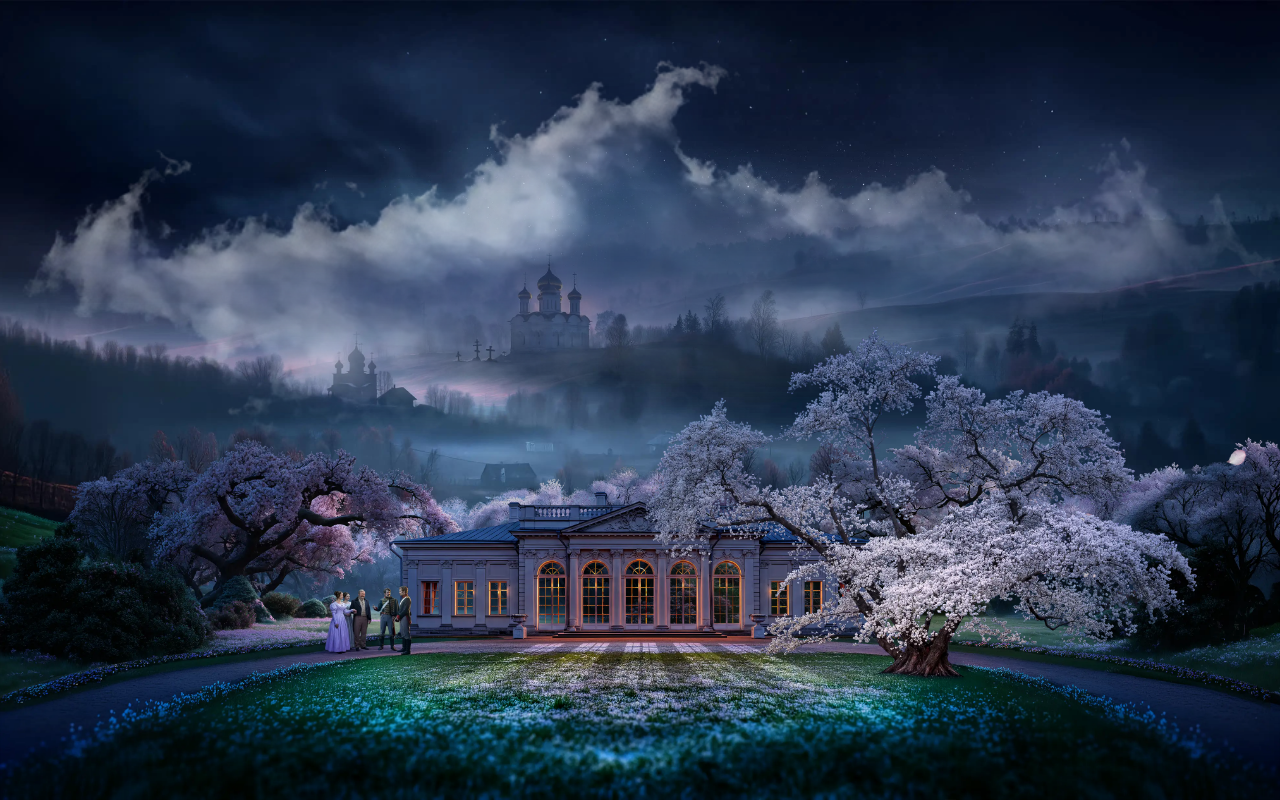
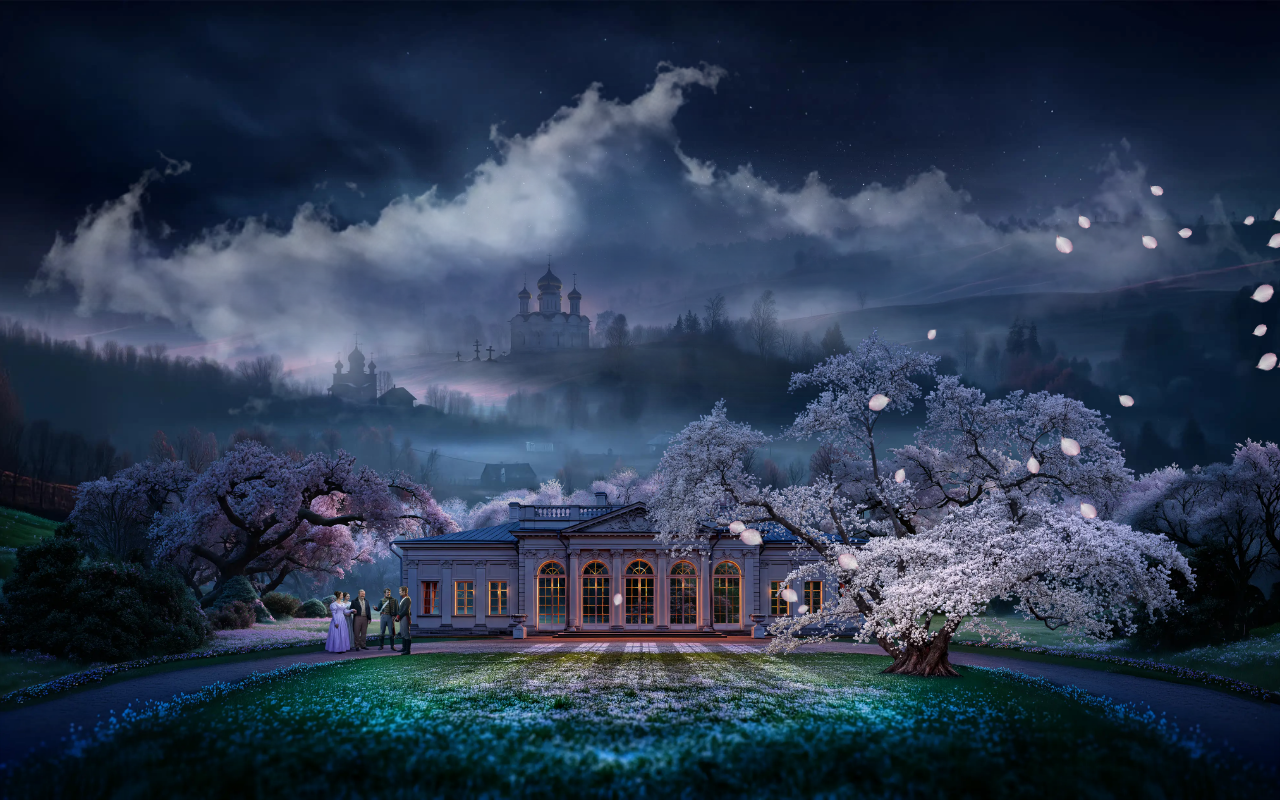
Before and after one commit to sebastianvasquezechavarria1234/alfoart-clone, a React (Vite) app: page / in a window 1280 px wide. Built offline with nearby package versions, Linux system fonts and the light colour scheme.

Commit message:
style(animation): refine petal spawn distribution

```diff
--- a/src/App.tsx
+++ b/src/App.tsx
@@ -7,9 +7,10 @@ import petal from './assets/petal.webp'
 const petals = Array.from({ length: 30 }, (_, i) => ({
   id: i,
   size: Math.floor(Math.random() * 11) + 10,
-  top: Math.random() * 100,
+  top: Math.floor(Math.random() * 40) + 10,
   duration: Math.floor(Math.random() * 5) + 6,
   delay: Math.random() * 8,
+  xDrift: Math.floor(Math.random() * 30) + 50,
 }))
 
 function App() {
@@ -30,10 +31,11 @@ function App() {
           style={{
             width: p.size,
             height: p.size,
-            top: '50%',
-            right: `${Math.random() * 20}%`,
+            top: `${p.top}%`,
+            right: '-3%',
             animationDuration: `${p.duration}s`,
             animationDelay: `${p.delay}s`,
+            ['--x-drift' as string]: `-${p.xDrift}vw`,
           }}
         />
       ))}
--- a/src/index.css
+++ b/src/index.css
@@ -13,14 +13,14 @@ html, body, #root {
     transform: translate(0, 0) rotate(0deg);
   }
   100% {
-    transform: translate(-40vw, 110vh) rotate(360deg);
+    transform: translate(var(--x-drift, -80vw), 60vh) rotate(360deg);
   }
 }
 
 .petal {
   position: absolute;
-  top: -5%;
   animation-name: petal-fall;
-  animation-timing-function: linear;
+  animation-timing-function: ease-in;
   animation-iteration-count: infinite;
+  z-index: 50;
 }
```
